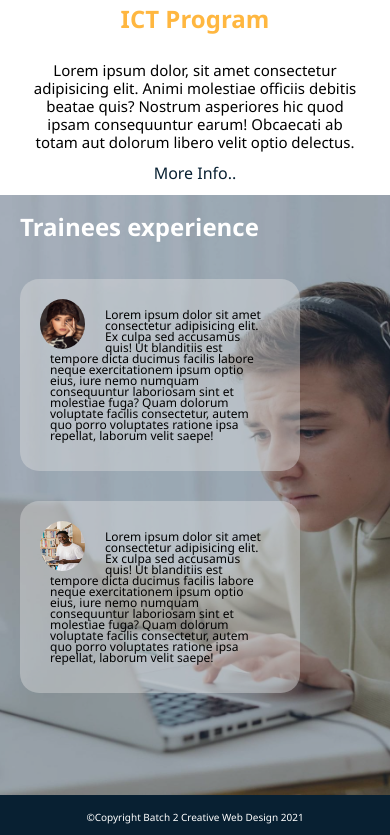
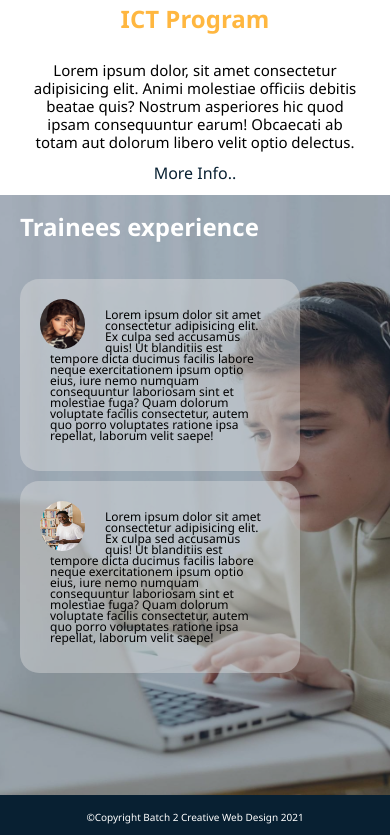
Before and after one commit to rhodz24/mobile_version, a plain HTML site: page index.html in a window 390 px wide. Shown: the part 1058-1893 px from the top of the page. Drawn offline with Linux system fonts and the light colour scheme.

Commit message:
Update mobile.css

```diff
--- a/css/mobile.css
+++ b/css/mobile.css
@@ -54,7 +54,7 @@
   width: 45px;
 }
 #testimonials .testimonial {
-  width: 80%; margin-bottom: 30px;
+  width: 80%; margin-bottom: 10px;
 }
 .bg-primary p {
   font-size: 12px;
```
